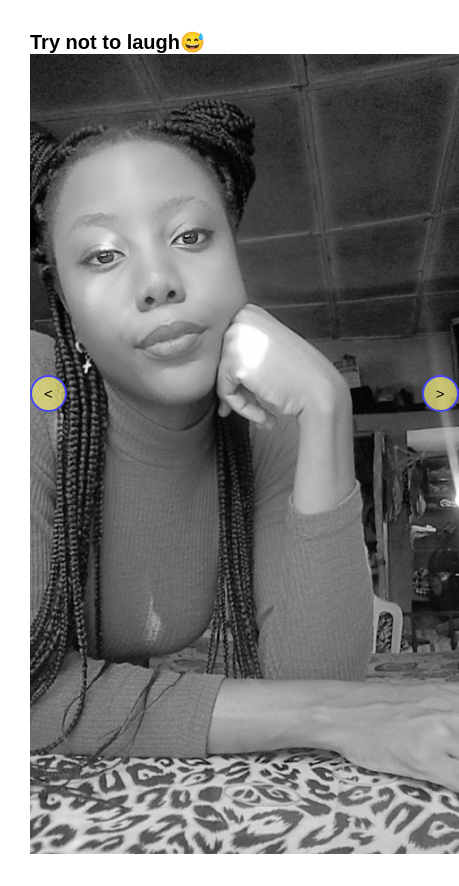
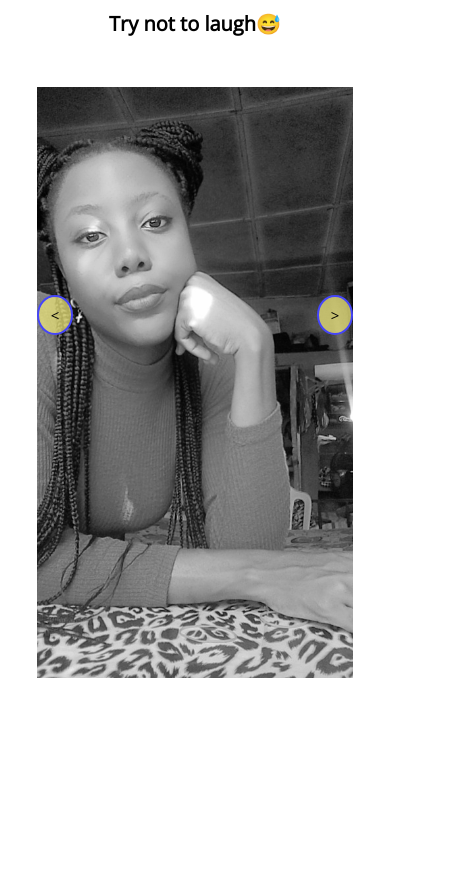
Before and after one commit to kenebebh/image-caousel, a plain HTML site: page index.html in a window 390 px wide. Shown: the whole page, 459 px wide, since content can reach past the window. After the commit the page ends 844 px from the top, so only its background shows below. Drawn offline with nearby package versions, Linux system fonts and the light colour scheme.

Commit message:
just little changes

```diff
--- a/index.html
+++ b/index.html
@@ -6,6 +6,9 @@
     <meta name="viewport" content="width=device-width, initial-scale=1.0">
     <title>My Small Gallery, lol</title>
     <link rel="stylesheet" href="style.css">
+    <link rel="preconnect" href="https://fonts.googleapis.com">
+<link rel="preconnect" href="https://fonts.gstatic.com" crossorigin>
+<link href="https://fonts.googleapis.com/css2?family=Open+Sans&display=swap" rel="stylesheet">
 </head>
 <body>
     <div class="container">
--- a/style.css
+++ b/style.css
@@ -13,12 +13,13 @@ html {
 body {
   box-sizing: border-box;
   padding: 3rem;
-  font-family: Arial, Helvetica, sans-serif;
   display: flex;
+  font-family: "Open Sans", sans-serif;
 }
 
 .container {
   margin: 0 auto;
+  text-align: center;
 }
 
 .imageCarousel {
@@ -30,8 +31,9 @@ body {
   max-width: 800px;
   max-height: 800px;
   opacity: 1;
+  margin-top: 5rem;
 
-  transition: opacity 0.5s;
+  transition: opacity 0.5s cubic-bezier(0.175, 0.885, 0.32, 1.275);
   -webkit-transition: opacity 0.5s;
   -moz-transition: opacity 0.5s;
   -o-transition: opacity 0.5s;
@@ -92,12 +94,24 @@ body {
 /* Positioning */
 #prev-button {
   position: absolute;
-  /* top: 40%; */
   left: 0;
 }
 
 #next-button {
   position: absolute;
-  /* top: 40%; */
   right: 0;
 }
+
+@media only screen and (max-width: 56.25em) {
+  body {
+    padding: 1rem 0;
+  }
+  .container {
+    max-width: 100vw;
+  }
+
+  .my-pictures {
+    width: 100%;
+    height: 70vh;
+  }
+}
```
